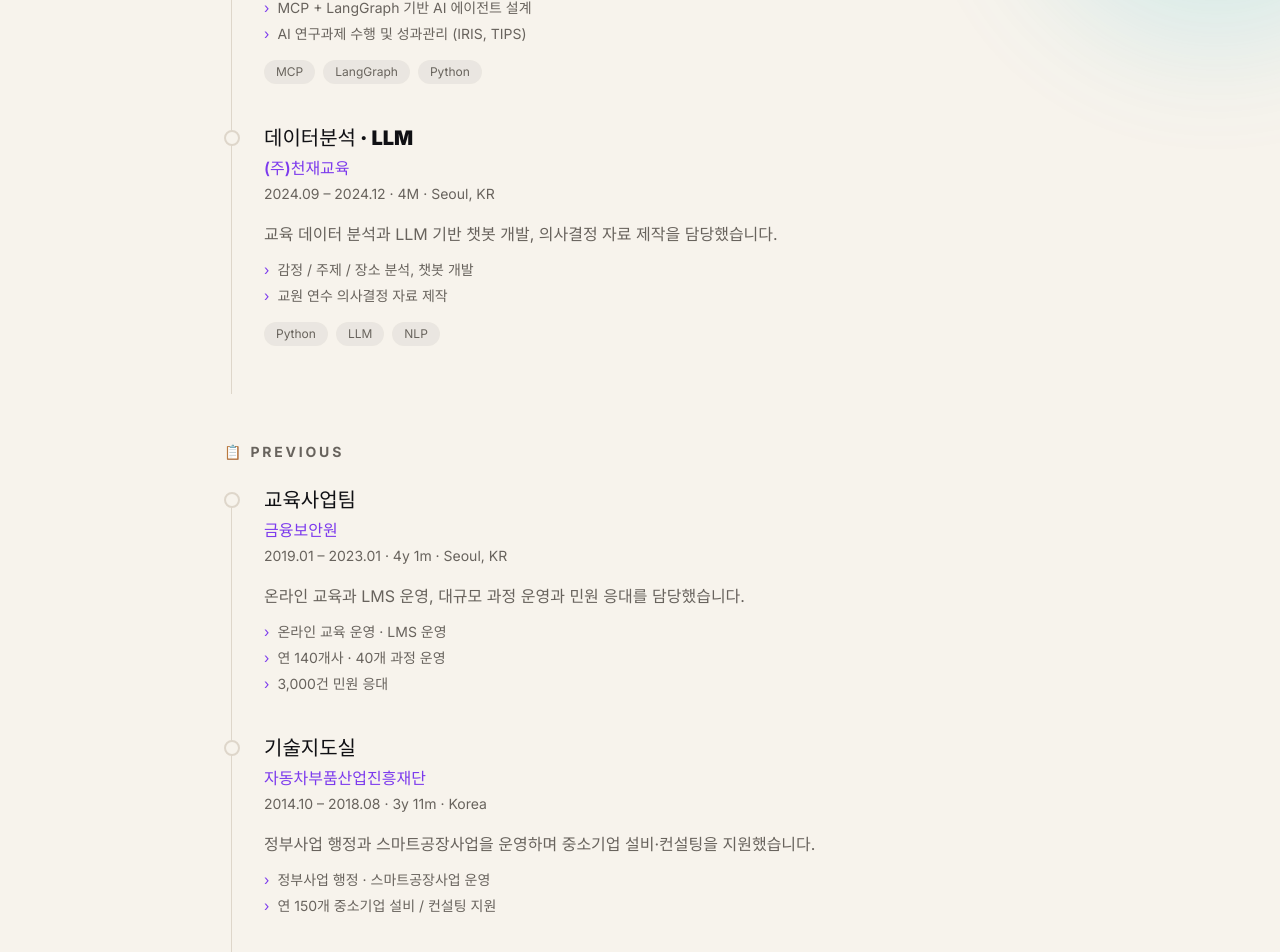
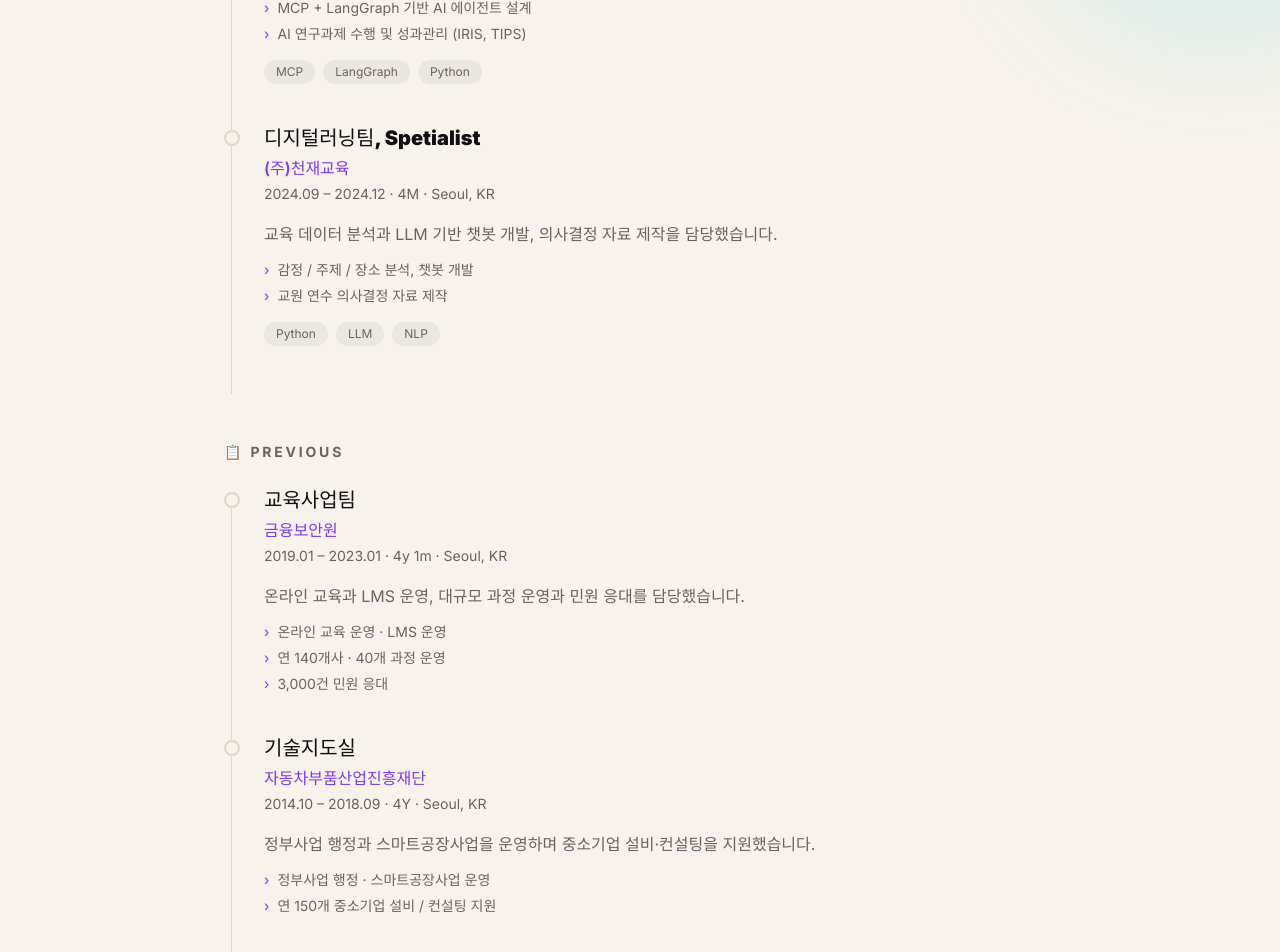
Before and after one commit to PlutoJoshua/PlutoJoshua.github.io, a React (Vite) app: page /career in a window 1280 px wide. Shown: the part 540-1492 px from the top of the page. Built offline with nearby package versions, Linux system fonts and the light colour scheme; a web font is replaced by a local one.

Commit message:
content: 커리어 세부 내용 수정

```diff
--- a/src/data/career.js
+++ b/src/data/career.js
@@ -22,7 +22,7 @@
     id: 'chunjae',
     group: 'tech',
     company: '(주)천재교육',
-    role: '데이터분석 · LLM',
+    role: '디지털러닝팀, Spetialist',
     period: { start: '2024.09', end: '2024.12' },
     location: 'Seoul, KR',
     summary: '교육 데이터 분석과 LLM 기반 챗봇 개발, 의사결정 자료 제작을 담당했습니다.',
@@ -56,8 +56,8 @@
     group: 'previous',
     company: '자동차부품산업진흥재단',
     role: '기술지도실',
-    period: { start: '2014.10', end: '2018.08' },
-    location: 'Korea',
+    period: { start: '2014.10', end: '2018.09' },
+    location: 'Seoul, KR',
     summary: '정부사업 행정과 스마트공장사업을 운영하며 중소기업 설비·컨설팅을 지원했습니다.',
     highlights: [
       '정부사업 행정 · 스마트공장사업 운영',
```
